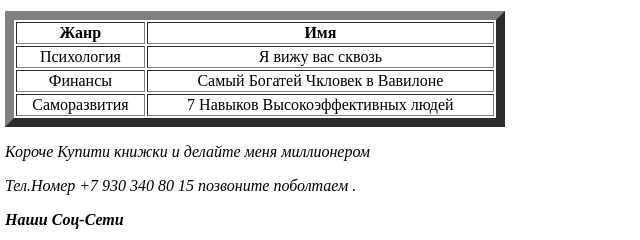
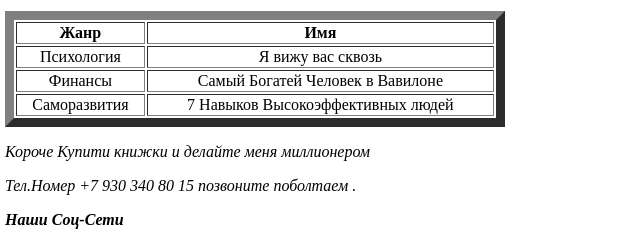
Before and after one commit to ArtMaker-web/FarmonovBooks.uz, a plain HTML site: page index.html in a window 1280 px wide. Shown: the part 1306-1546 px from the top of the page, 43-683 px from the left. Drawn offline with Linux system fonts and the light colour scheme.

Commit message:
Update index.html

```diff
--- a/index.html
+++ b/index.html
@@ -55,7 +55,7 @@
             </tr>
             <tr>
                 <td>Финансы</td>
-                <td>Самый Богатей Чкловек в Вавилоне</td>
+                <td>Самый Богатей Человек в Вавилоне</td>
             </tr>
             <tr>
                 <td>Саморазвития</td>
```
